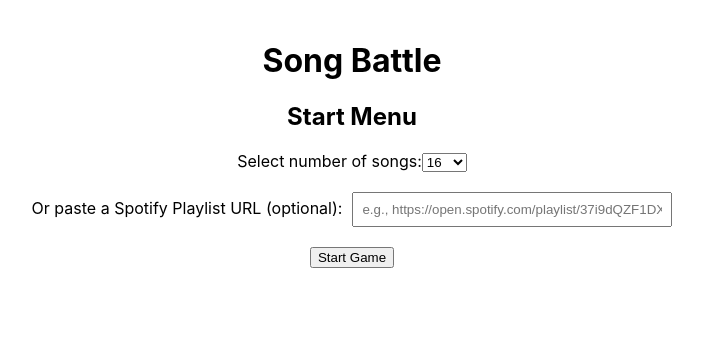
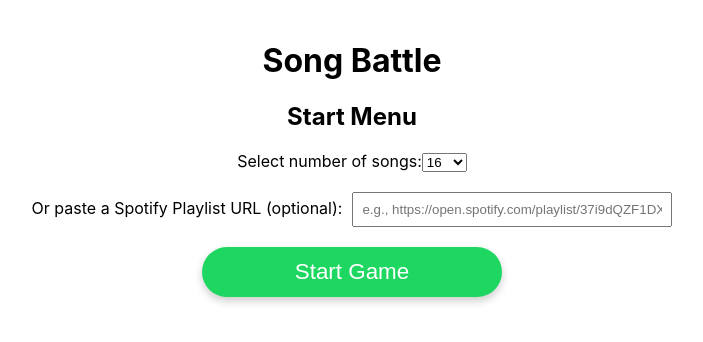
Before and after one commit to JurijFricke/songbattle, a React (Create React App) app: page / in a window 1280 px wide. Shown: the top 342 px of the page, without its empty margins (288-991 px from the left). Built offline with nearby package versions, Linux system fonts and the light colour scheme.

Commit message:
Enhance Start game button

```diff
--- a/src/components/StartMenu.tsx
+++ b/src/components/StartMenu.tsx
@@ -36,7 +36,7 @@ const StartMenu = ({ startGame }: Props) => {
           style={{ width: '300px', padding: '8px', marginLeft: '10px' }}
         />
       </div>
-      <button onClick={() => startGame(songCount, playlistUrl)} style={{ marginTop: '20px' }}>
+      <button onClick={() => startGame(songCount, playlistUrl)} className="start-game-button" style={{ marginTop: '20px' }}>
         Start Game
       </button>
     </div>
--- a/src/index.css
+++ b/src/index.css
@@ -35,3 +35,29 @@ code {
   background-color: #13833d; /* Slightly darker green on click */
   transform: translateY(0); /* Return to original position */
 }
+
+.start-game-button {
+  font-size: 1.4rem; /* Slightly larger */
+  padding: 12px 25px;
+  background-color: #1ed760; /* A brighter Spotify green */
+  color: white;
+  border: none;
+  border-radius: 30px; /* Slightly more rounded */
+  cursor: pointer;
+  width: 100%;
+  max-width: 300px; /* Slightly wider */
+  transition: background-color 0.2s ease, transform 0.1s ease, box-shadow 0.2s ease;
+  box-shadow: 0 4px 8px rgba(0, 0, 0, 0.2); /* Add some depth */
+}
+
+.start-game-button:hover {
+  background-color: #24e068; /* Even brighter green on hover */
+  transform: translateY(-3px); /* More pronounced lift */
+  box-shadow: 0 6px 12px rgba(0, 0, 0, 0.3);
+}
+
+.start-game-button:active {
+  background-color: #17a74a; /* Darker green on click */
+  transform: translateY(0);
+  box-shadow: 0 2px 4px rgba(0, 0, 0, 0.1);
+}
```
Also changed, not shown: 1 other file (tests, documents, lock files or other folders).
